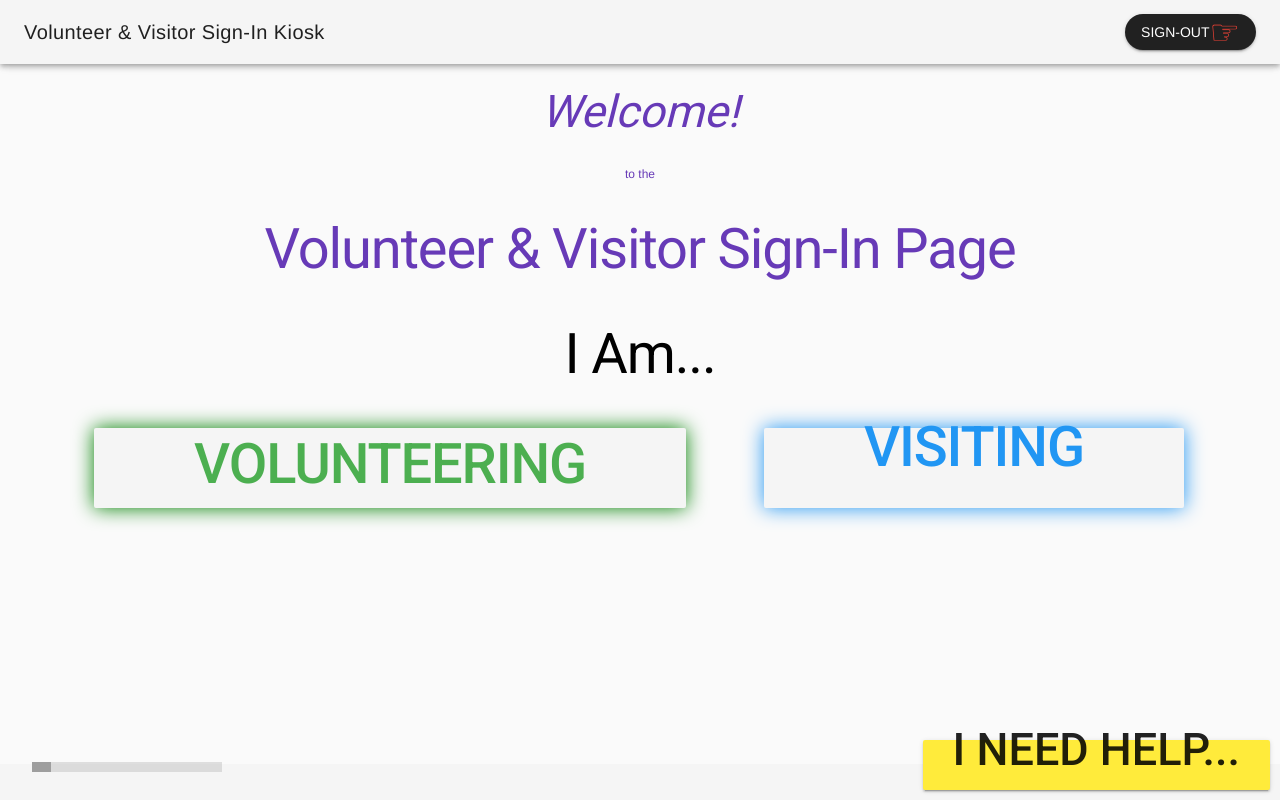
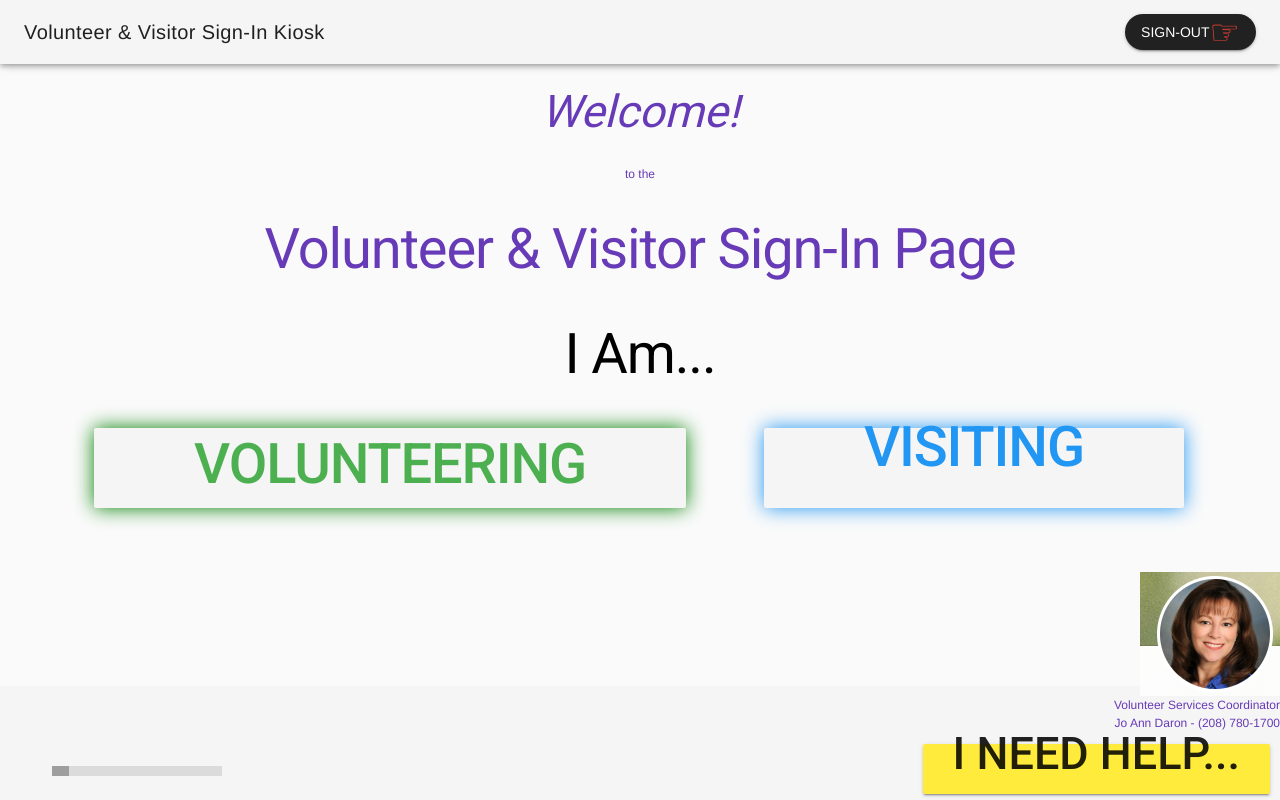
Before and after one commit to alsamflux/VMSKiosk, a Vue app: page / in a window 1280 px wide. Built offline with nearby package versions, Linux system fonts and the light colour scheme.

Commit message:
Added bottom right-side image and info on volunteer coordinator

```diff
--- a/src/App.vue
+++ b/src/App.vue
@@ -3,6 +3,9 @@
     <!-- https://nicolas-hoizey.com/2015/02/viewport-height-is-taller-than-the-visible-part-of-the-document-in-some-mobile-browsers.html -->
     <!-- <img src="./assets/logo.png"> -->
     <!-- <HelloWorld msg="Welcome to Your Vue.js App"/> -->
+
+    <!-------------------------------------------------------------------------------------------------------------------------------->
+
     <v-toolbar app>
         <v-toolbar-title v-text="title"></v-toolbar-title>
         <v-spacer></v-spacer>
@@ -14,23 +17,51 @@
           </v-btn>
         </v-fab-transition>
     </v-toolbar>
+
+    <!-------------------------------------------------------------------------------------------------------------------------------->
+
     <router-view></router-view>
+
+    <!-------------------------------------------------------------------------------------------------------------------------------->
+
      <v-content>
         <DecideAttendeeRole/>
     </v-content>
-    <v-footer :fixed="fixed" style="padding: 0px 0px 34px;padding-left:32px;"> <!-- AHA! padding 32x pushes it UP from the bottom of the screen -->
+
+    <!-------------------------------------------------------------------------------------------------------------------------------->
+
+    <v-footer :fixed="fixed" style="padding: 0px 0px 114px;padding-left:32px;"> <!-- AHA! padding 32x pushes it UP from the bottom of the screen -->
+      <v-layout column wrap>
+
+      <v-flex> <!-- justify between makes HELP button go to far edge -->
+        <v-layout align-end column justify-space-between> <!-- justify between makes HELP button go to far edge -->
+          <img src="./assets/VolunteerServicesCoordinator.png">
+          <div class="deep-purple--text flex caption font-weight-regular">Volunteer Services Coordinator</div>
+          <div class="deep-purple--text flex caption font-weight-regular">Jo Ann Daron - (208) 780-1700</div>
+        </v-layout>
+      </v-flex>
+
+
+      <v-flex> <!-- justify between makes HELP button go to far edge -->
         <v-layout align-end row justify-space-between> <!-- justify between makes HELP button go to far edge -->
           <!-- https://vuetifyjs.com/en/layout/spacing -->
-              <v-flex style="padding: 0px 0px 10px;padding-right:10px;max-width:200px;"> <!-- The padding 3rd number works great at pushing the progress bar up off the floor;padding-right will force space between next object, but the object will still resize too big and too small, so use max-size -->
+          <v-flex style="padding: 20px 20px 10px;padding-right:10px;max-width:200px;"> <!-- The padding 3rd number works great at pushing the progress bar up off the floor;padding-right will force space between next object, but the object will still resize too big and too small, so use max-size -->
             <v-progress-linear color="grey" value="10" height="10"></v-progress-linear>
           </v-flex>
-              <v-btn v-if="pagefunction !== 'help'" class="yellow display-2" style="margin-right:10px;padding:10px 30px 40px;"> <!-- second padding # is left-side/right-side padding -->
+          <v-btn id="id1" v-if="pagefunction !== 'help'" class="yellow display-2" style="margin-right: 10px;padding:10px 30px 40px;"> <!-- second padding # is left-side/right-side padding -->
               <span style="padding: 0px 0px 0px;">I Need Help...</span> <!-- 32x is pushing up -->
           </v-btn>
         </v-layout>
+      </v-flex>
+
+
+      </v-layout>
     </v-footer>
+
   </v-app>
 </template>
+
+
 
 <script>
 import DecideAttendeeRole from './components/DecideAttendeeRoleComponent'
```
Lines whose indentation alone changed are shown as unchanged.
